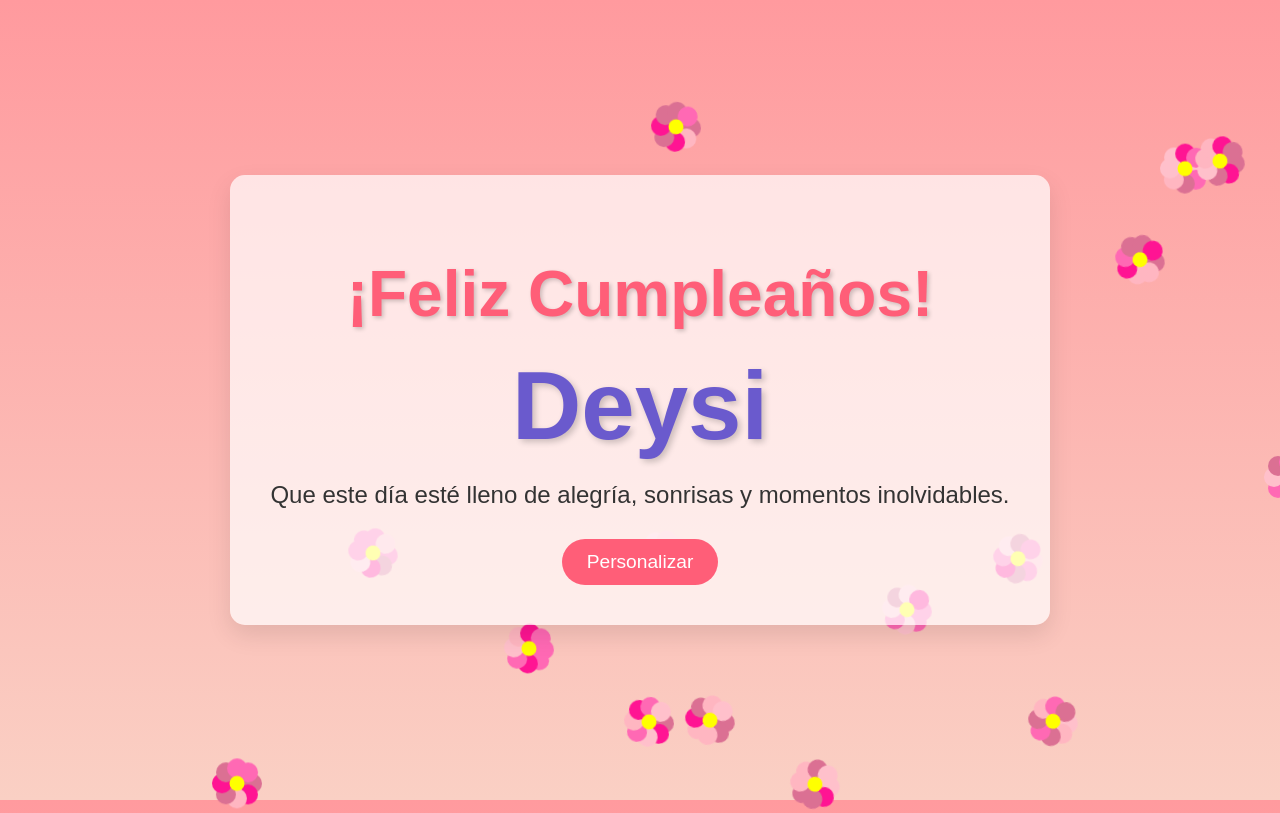
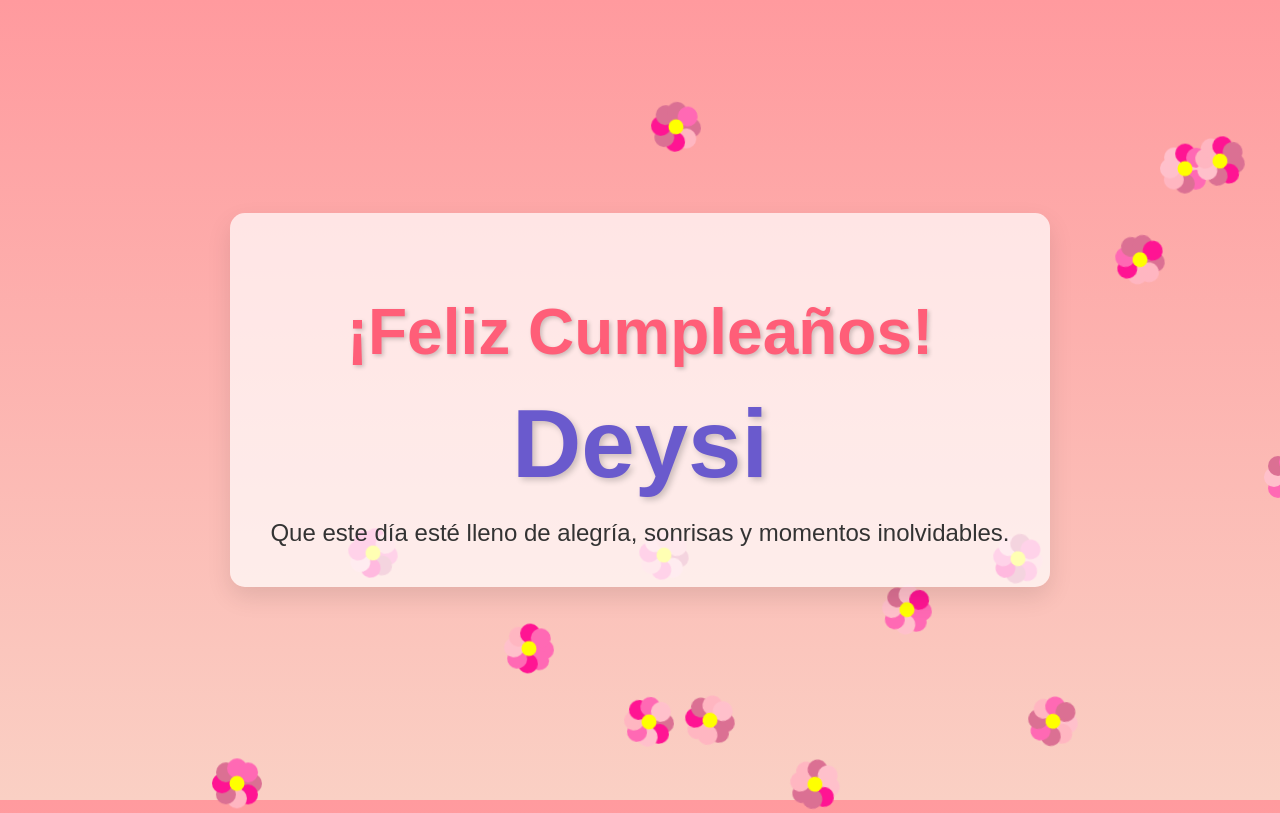
Before and after one commit to ZETA-Z02/staticweb, a plain HTML site: page index.html in a window 1280 px wide. Shown: the top 813 px of the page. Drawn offline with Linux system fonts and the light colour scheme.

Commit message:
COrrecciones

```diff
--- a/index.html
+++ b/index.html
@@ -113,7 +113,7 @@
       <div class="mensaje">
         Que este día esté lleno de alegría, sonrisas y momentos inolvidables.
       </div>
-      <button class="button" onclick="cambiarNombre()">Personalizar</button>
+      <!-- <button class="button" onclick="cambiarNombre()">Personalizar</button> -->
     </div>
 
     <script>
@@ -173,12 +173,12 @@
       }
 
       // Función para cambiar el nombre
-      function cambiarNombre() {
-        const nombreNuevo = prompt("Ingresa el nombre de la persona:", "");
-        if (nombreNuevo !== null && nombreNuevo.trim() !== "") {
-          document.getElementById("nombrePersona").innerText = nombreNuevo;
-        }
-      }
+      // function cambiarNombre() {
+      //   const nombreNuevo = prompt("Ingresa el nombre de la persona:", "");
+      //   if (nombreNuevo !== null && nombreNuevo.trim() !== "") {
+      //     document.getElementById("nombrePersona").innerText = nombreNuevo;
+      //   }
+      // }
 
       // Permitir que se generen más flores al hacer clic en la pantalla
       document.addEventListener("click", function (event) {
```
